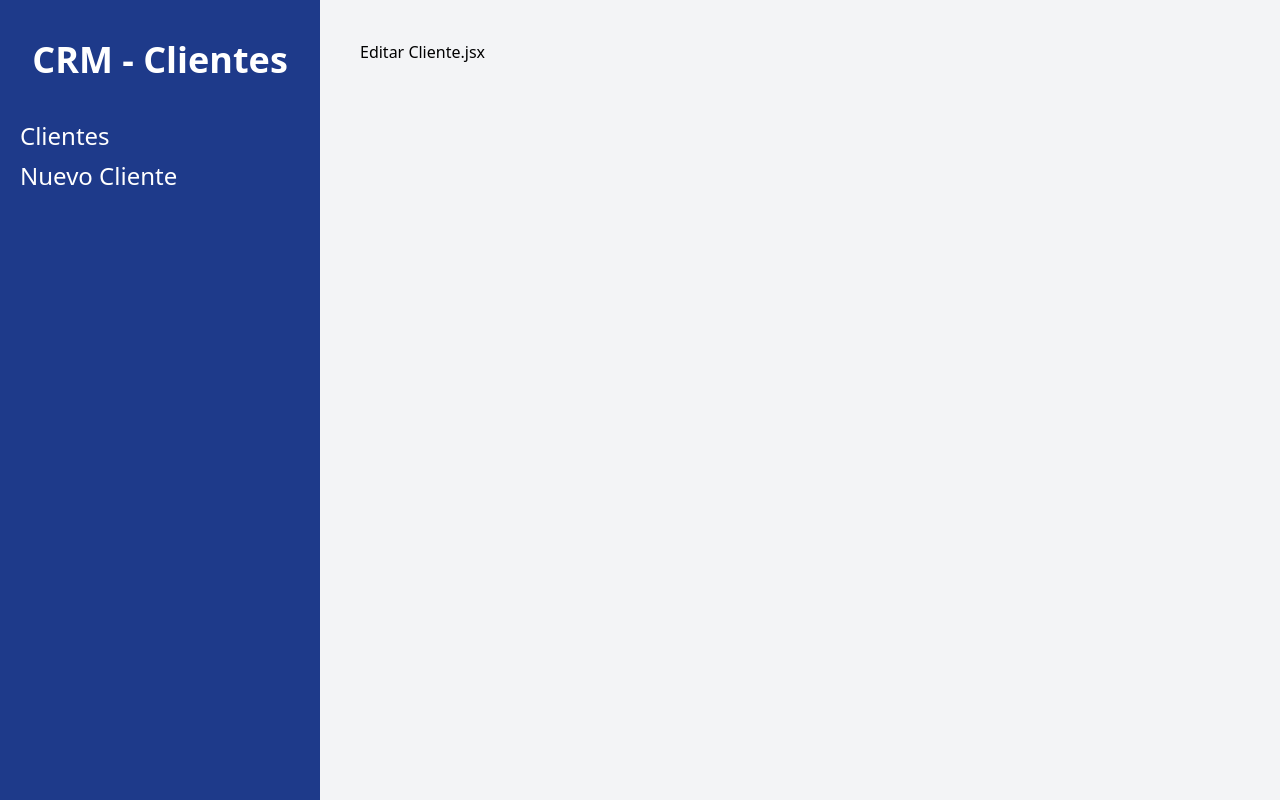
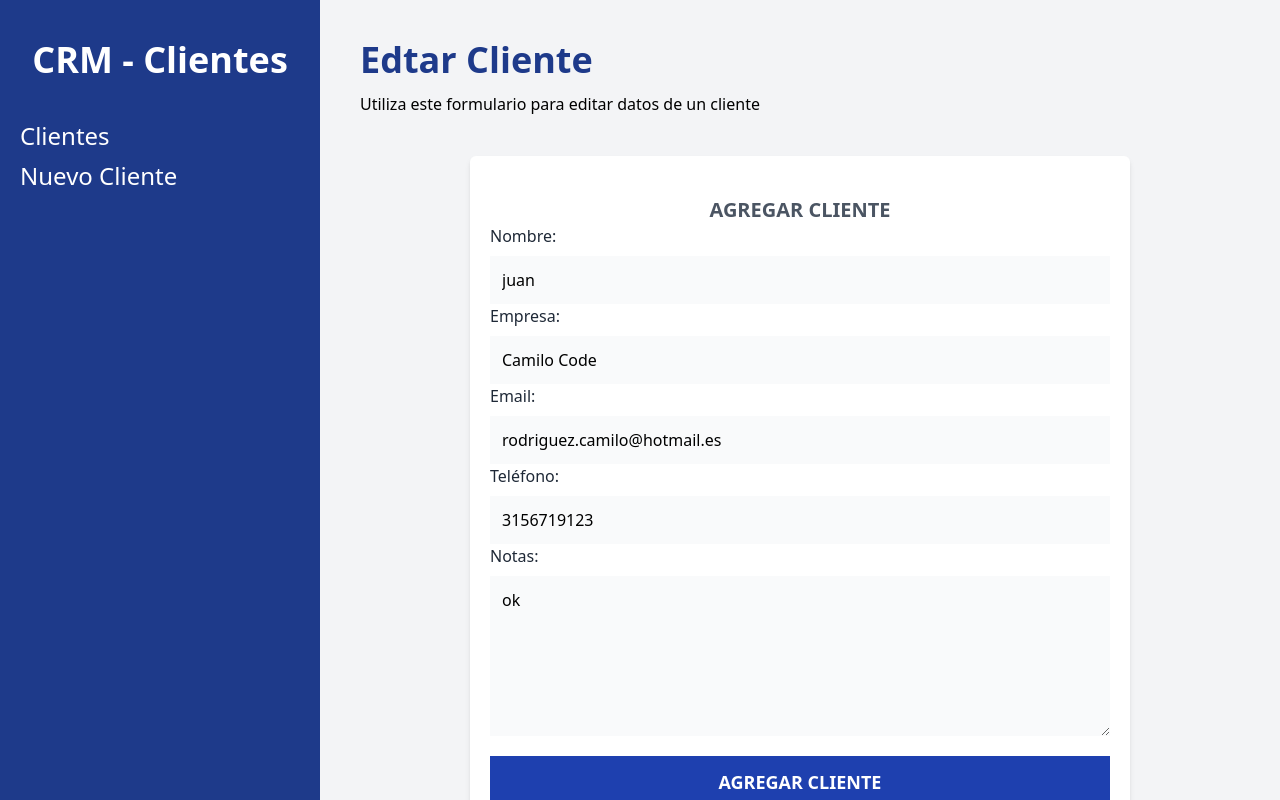
Before and after one commit to camilocodecali/crm-react, a React (Vite) app: page /clientes/editar/1 in a window 1280 px wide. Built offline with nearby package versions, Linux system fonts and the light colour scheme; data requests are answered from the project's data file.

Commit message:
se puede ver un cliente individual, y se puede abrir la pantalla de editar con los datos del cliente llenos en el formulario para hacer la edicion

```diff
--- a/db.json
+++ b/db.json
@@ -31,6 +31,14 @@
       "telefono": "3156723454",
       "notas": "nada",
       "id": 4
+    },
+    {
+      "nombre": "Comida actualizado",
+      "empresa": "WONDER GOLD",
+      "email": "marketing@wondergoldusa.com",
+      "telefono": "3054188480",
+      "notas": "",
+      "id": 5
     }
   ]
 }
--- a/src/components/Cliente.jsx
+++ b/src/components/Cliente.jsx
@@ -28,6 +28,7 @@
                 className='bg-blue-600 hover:bg-blue-700 block w-full text-white p-2 uppercase
                 font-bold text-xs mt-3'
                 type='button'
+                onClick={()=> navigate(`/clientes/editar/${id}`)}
             >
                 Editar
             </button>
--- a/src/components/Formulario.jsx
+++ b/src/components/Formulario.jsx
@@ -4,7 +4,7 @@
 import * as Yup from 'yup'
 import Alerta from './Alerta'
 
-const Formulario = () => {
+const Formulario = ({cliente}) => {
 
     const navigate = useNavigate()
 
@@ -56,12 +56,13 @@
 
         <Formik
             initialValues={{
-                nombre: '',
-                empresa:'',
-                email:'',
-                telefono:'',
-                notas:''
+                nombre: cliente?.nombre ?? "",
+                empresa:cliente?.empresa ?? "",
+                email:cliente?.email ?? "",
+                telefono:cliente?.telefono ?? "",
+                notas:cliente?.notas ?? ""
             }}
+            enableReinitialize={true}
             onSubmit={async (values, {resetForm})=>{
                 await handleSubmit(values);
 
@@ -173,4 +174,8 @@
   )
 }
 
+Formulario.defaultProps = {
+    cliente:{}
+}
+
 export default Formulario
--- a/src/paginas/EditarCliente.jsx
+++ b/src/paginas/EditarCliente.jsx
@@ -1,9 +1,44 @@
-import React from 'react'
+import { useState, useEffect } from "react";
+import { useParams } from "react-router-dom";
+import Formulario from '../components/Formulario'
 
 const EditarCliente = () => {
+  const [cliente, setCliente] = useState([]);
+  const [cargando, setCargando] = useState(true);
+
+  const { id } = useParams();
+
+  useEffect(() => {
+    const obtenerClienteAPI = async () => {
+      try {
+        const url = `http://localhost:4000/clientes/${id}`;
+        const respuesta = await fetch(url);
+        const resultado = await respuesta.json();
+        console.log(resultado);
+        setCliente(resultado);
+      } catch (error) {
+        console.log(error);
+      }
+
+      setTimeout(()=>{
+        setCargando(false);
+      },1000)
+
+    };
+
+    obtenerClienteAPI();
+  }, []);
+
+
   return (
     <div>
-        <h1>Editar Cliente.jsx</h1>
+        <>
+          <h1 className='font-black text-4xl text-blue-900'>Edtar Cliente</h1>
+          <p className='mt-3'>Utiliza este formulario para editar datos de un cliente</p>
+          <Formulario
+            cliente={cliente}
+          ></Formulario>
+        </>
     </div>
   )
 }
--- a/src/paginas/NuevoCliente.jsx
+++ b/src/paginas/NuevoCliente.jsx
@@ -1,4 +1,3 @@
-import React from 'react'
 import Formulario from '../components/Formulario'
 
 const NuevoCliente = () => {
--- a/src/paginas/VerCliente.jsx
+++ b/src/paginas/VerCliente.jsx
@@ -4,12 +4,11 @@
 
 const VerCliente = () => {
   const [cliente, setCliente] = useState([]);
-  const [cargando, setCargando] = useState(false);
+  const [cargando, setCargando] = useState(true);
 
   const { id } = useParams();
 
   useEffect(() => {
-    setCargando(!cargando);
     const obtenerClienteAPI = async () => {
       try {
         const url = `http://localhost:4000/clientes/${id}`;
```
